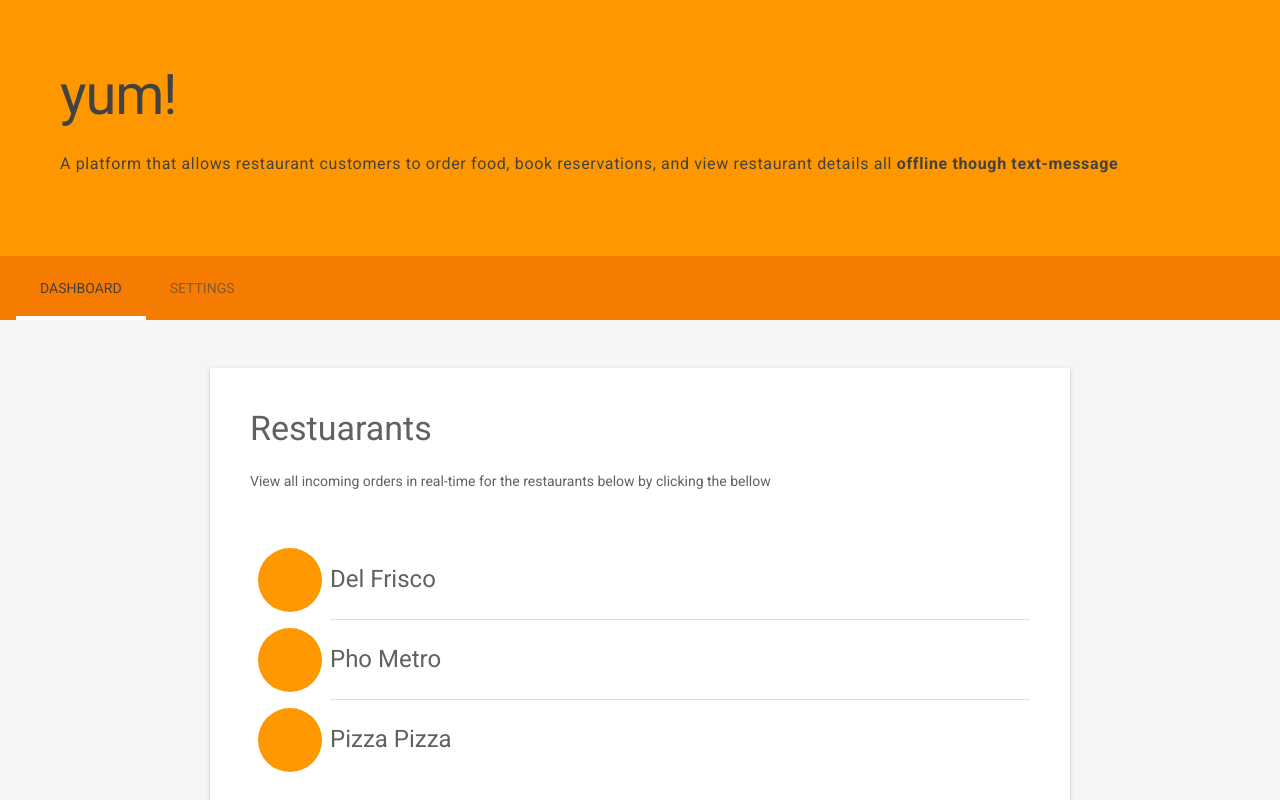
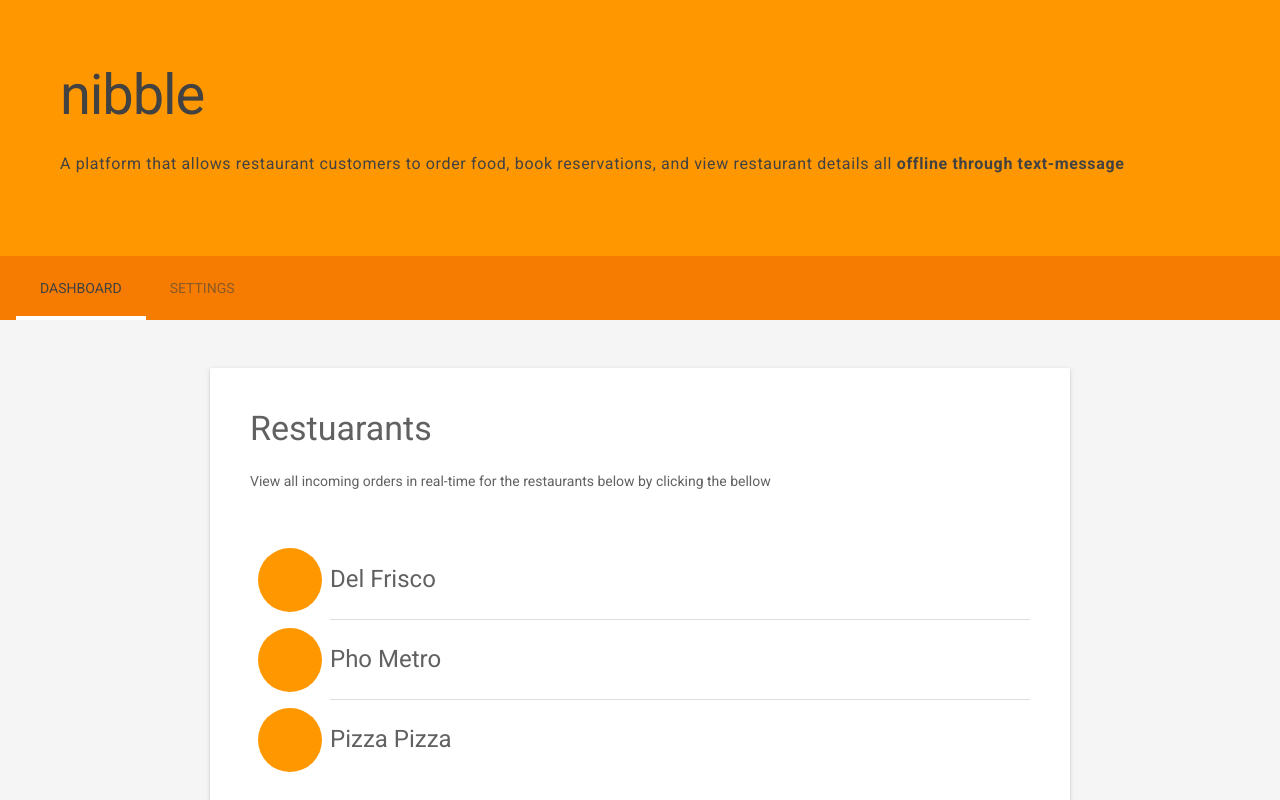
Before and after one commit to adrianwg23/hack-the-6ix-2018, a website: page node_server/webapp/index.html in a window 1280 px wide. Drawn offline with nearby package versions, Linux system fonts and the light colour scheme; no server answers.

Commit message:
minor changes

```diff
--- a/node_server/webapp/index.html
+++ b/node_server/webapp/index.html
@@ -68,9 +68,9 @@
       <div class="mdl-layout--large-screen-only mdl-layout__header-row">
       </div>
       <div class="mdl-layout--large-screen-only mdl-layout__header-row">
-        <h1 class="left-text">yum!</h1>
+        <h1 class="left-text">nibble</h1>
       </div>
-      <h6 class="bottom-left-text">A platform that allows restaurant customers to order food, book reservations, and view restaurant details all <b>offline though text-message</b></h6>
+      <h6 class="bottom-left-text">A platform that allows restaurant customers to order food, book reservations, and view restaurant details all <b>offline through text-message</b></h6>
       <div class="mdl-layout--large-screen-only mdl-layout__header-row">
       </div>
       <div class="mdl-layout__tab-bar mdl-js-ripple-effect mdl-color--primary-dark">
--- a/stdlib-workspace/ritual-offiline/messagehub/functions/messaging/order.js
+++ b/stdlib-workspace/ritual-offiline/messagehub/functions/messaging/order.js
@@ -67,7 +67,7 @@ module.exports = async (sender = '', receiver = '', message = '', createdDatetim
       order: menu_item
     }
 
-    let res = await axios.post(' https://4c75ab65.ngrok.io/send_order', data)
+    let res = await axios.post('https://5bbee879.ngrok.io/send_order', data)
     console.log(res.data);
 
     return send(
```
Also changed, not shown: node_server/webapp/incoming_orders.html (+1 -1 lines), 4 other files.
